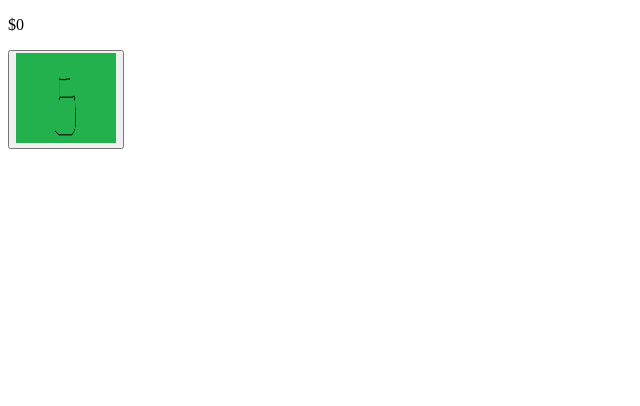
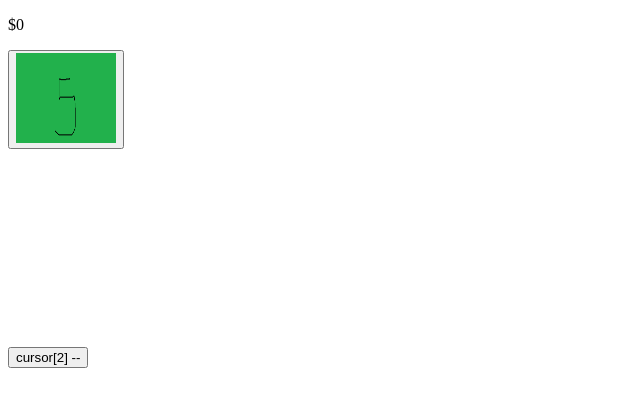
Before and after one commit to randomusert/Moneyclick, a plain HTML site: page index.html in a window 1280 px wide. Shown: the whole page, without its empty margins (0-640 px from the left). Drawn offline with Linux system fonts and the light colour scheme.

Commit message:
Update index.html

```diff
--- a/index.html
+++ b/index.html
@@ -10,5 +10,22 @@
 <body>
     <p>$<span id="score">0</span></p>
     <button onclick="getmoney()"><img src="Assets/5-dollar.png" width="100px" height="90px"/></button>
+
+
+    <br>
+    <br>
+    <br>
+    <br>
+    <br>
+    <br>
+    <br>
+    <br>
+    <br>
+    <br>
+    <br>
+    <br>
+    <div class="upgrade-container">
+        <button>cursor[<span id="cursorcost">2</span>] -- <span id="cursors"></span></button>
+    </div>
 </body>
 </html>
```
